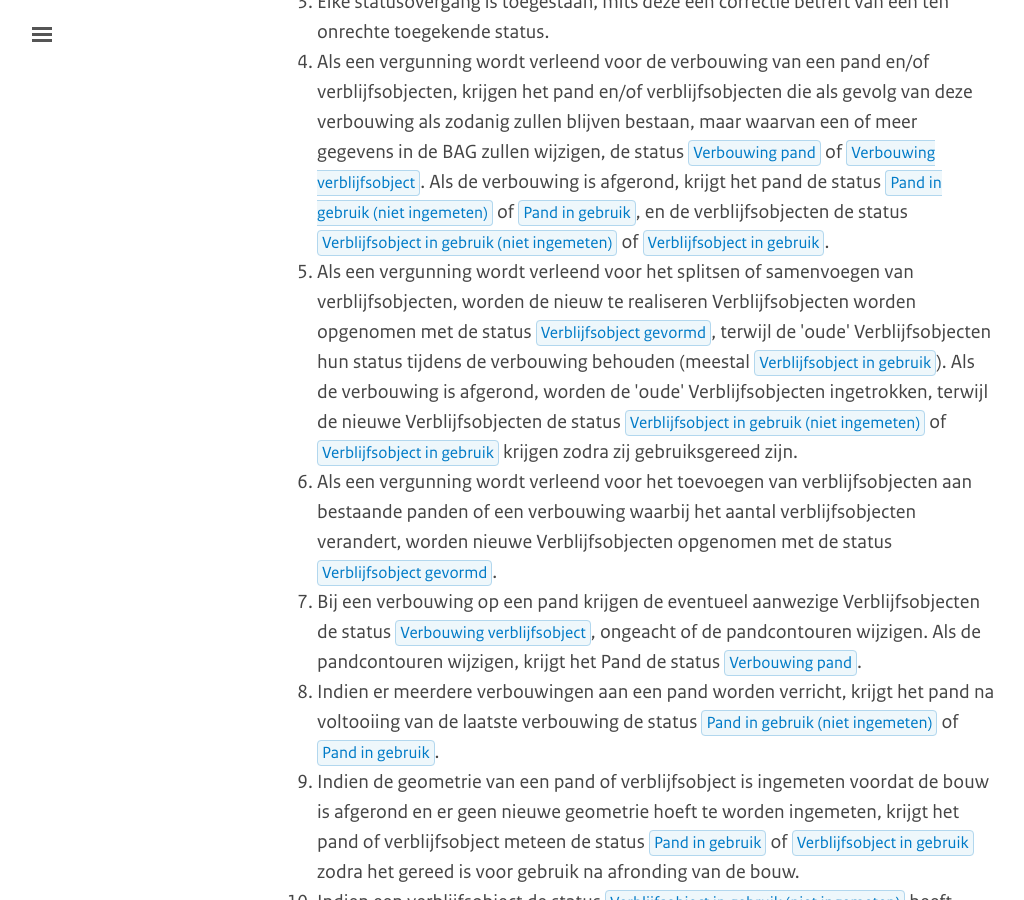
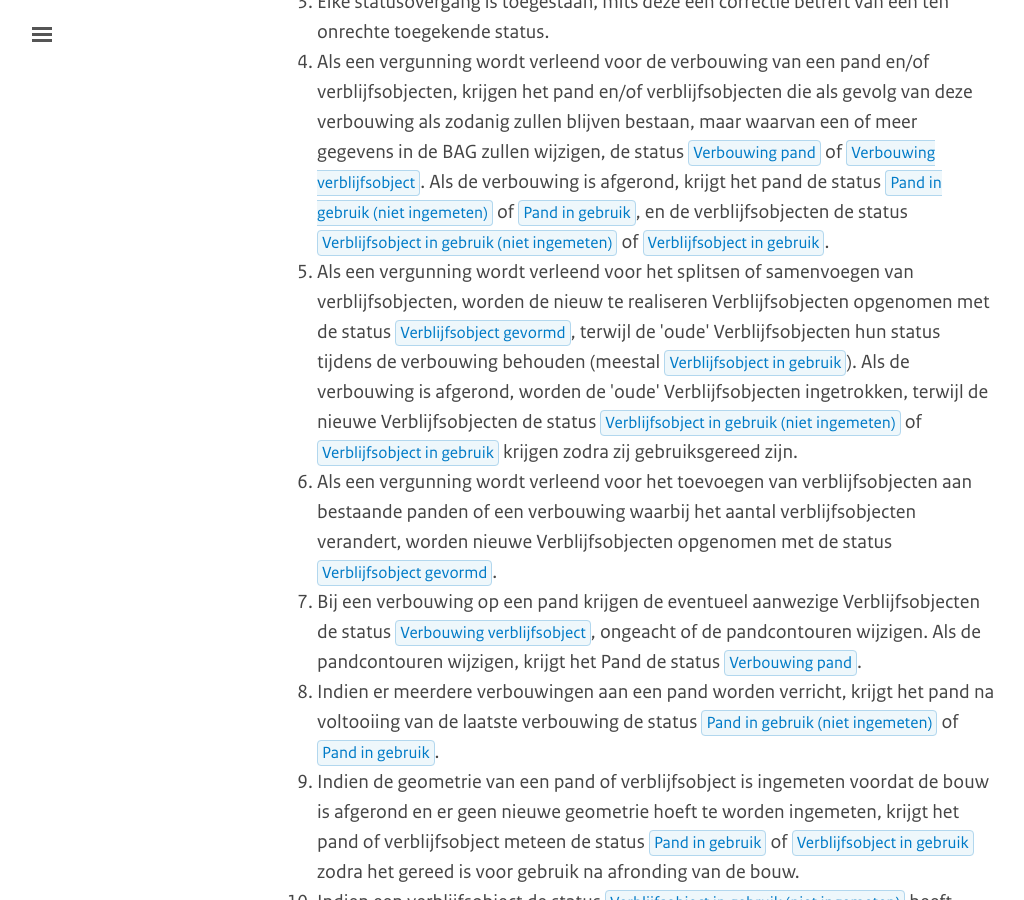
Before and after one commit to lvdbrink/catalogus-1punt1-concept, a Jekyll site: the page built from docs/_hoofdstukken/algemene-principes.md, in a window 1280 px wide and 900 px high, scrolled down 9194 px. Shown: the whole window, without its empty margins (3-1027 px from the left). Built offline with Jekyll 4.4.1, drawn with Linux system fonts in a browser that asks for light colours.

Commit message:
Update algemene-principes.md

```diff
--- a/docs/_hoofdstukken/algemene-principes.md
+++ b/docs/_hoofdstukken/algemene-principes.md
@@ -177,7 +177,7 @@ Verder gelden de volgende regels voor het toewijzen van een status aan een objec
     - een verblijfsobject de status `Verblijfobject in gebruik (niet ingemeten)` of `Verblijfsobject in gebruik` heeft bereikt, kan de status van het verblijfsobject niet meer terug naar `Verblijfsobject gevormd`, tenzij sprake is van een ten onrechte toegekende status.
 1. Elke statusovergang is toegestaan, mits deze een correctie betreft van een ten onrechte toegekende status.
 1. Als een vergunning wordt verleend voor de verbouwing van een pand en/of verblijfsobjecten, krijgen het pand en/of verblijfsobjecten die als gevolg van deze verbouwing als zodanig zullen blijven bestaan, maar waarvan een of meer gegevens in de BAG zullen wijzigen, de status `Verbouwing pand` of `Verbouwing verblijfsobject`. Als de verbouwing is afgerond, krijgt het pand de status `Pand in gebruik (niet ingemeten)` of `Pand in gebruik`, en de verblijfsobjecten de status `Verblijfsobject in gebruik (niet ingemeten)` of `Verblijfsobject in gebruik`.
-1. Als een vergunning wordt verleend voor het splitsen of samenvoegen van verblijfsobjecten, worden de nieuw te realiseren Verblijfsobjecten worden opgenomen met de status `Verblijfsobject gevormd`, terwijl de 'oude' Verblijfsobjecten hun status tijdens de verbouwing behouden (meestal `Verblijfsobject in gebruik`). Als de verbouwing is afgerond, worden de 'oude' Verblijfsobjecten ingetrokken, terwijl de nieuwe Verblijfsobjecten de status `Verblijfsobject in gebruik (niet ingemeten)` of `Verblijfsobject in gebruik` krijgen zodra zij gebruiksgereed zijn.
+1. Als een vergunning wordt verleend voor het splitsen of samenvoegen van verblijfsobjecten, worden de nieuw te realiseren Verblijfsobjecten opgenomen met de status `Verblijfsobject gevormd`, terwijl de 'oude' Verblijfsobjecten hun status tijdens de verbouwing behouden (meestal `Verblijfsobject in gebruik`). Als de verbouwing is afgerond, worden de 'oude' Verblijfsobjecten ingetrokken, terwijl de nieuwe Verblijfsobjecten de status `Verblijfsobject in gebruik (niet ingemeten)` of `Verblijfsobject in gebruik` krijgen zodra zij gebruiksgereed zijn.
 1. Als een vergunning wordt verleend voor het toevoegen van verblijfsobjecten aan bestaande panden of een verbouwing waarbij het aantal verblijfsobjecten verandert, worden nieuwe Verblijfsobjecten opgenomen met de status `Verblijfsobject gevormd`.
 1. Bij een verbouwing op een pand krijgen de eventueel aanwezige Verblijfsobjecten de status `Verbouwing verblijfsobject`, ongeacht of de pandcontouren wijzigen. Als de pandcontouren wijzigen, krijgt het Pand de status `Verbouwing pand`.
 1. Indien er meerdere verbouwingen aan een pand worden verricht, krijgt het pand na voltooiing van de laatste verbouwing de status `Pand in gebruik (niet ingemeten)` of `Pand in gebruik`.
```
